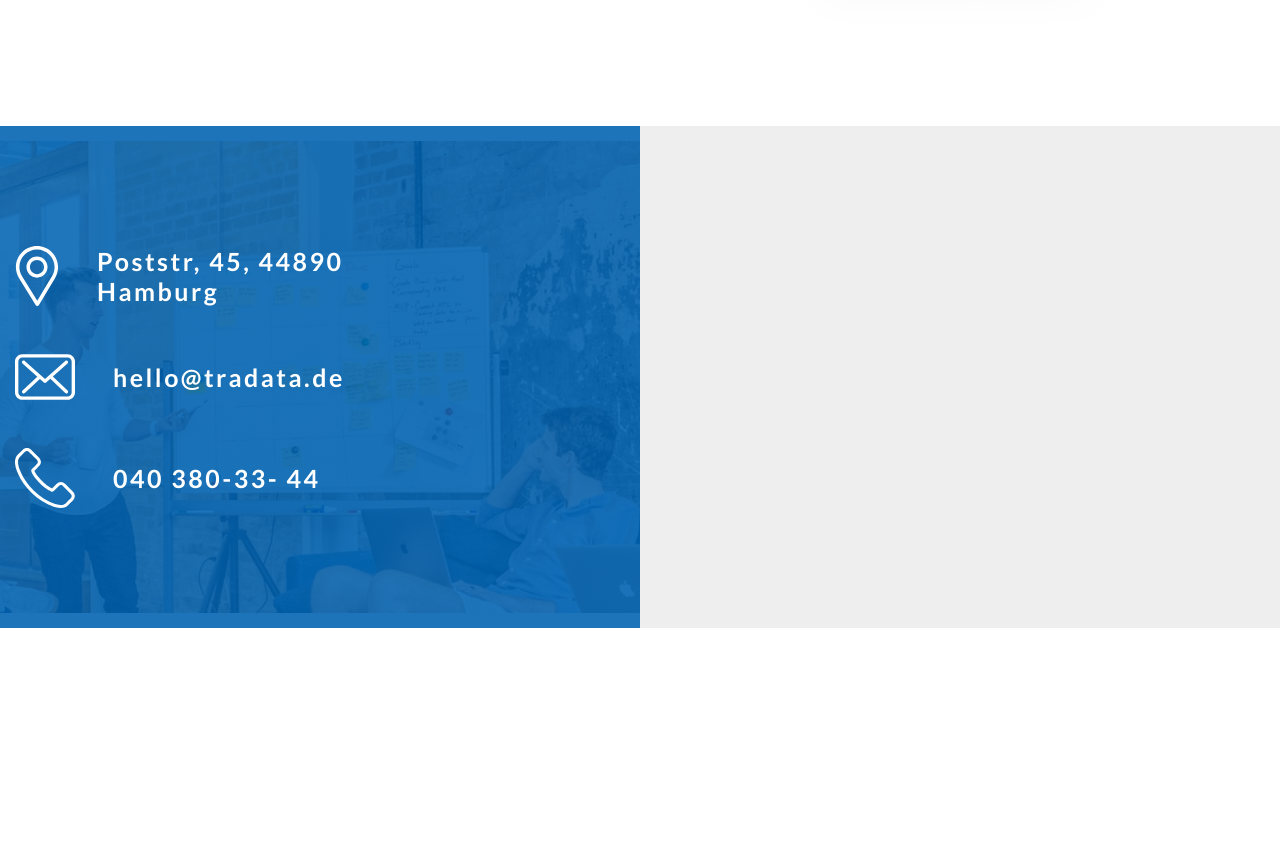
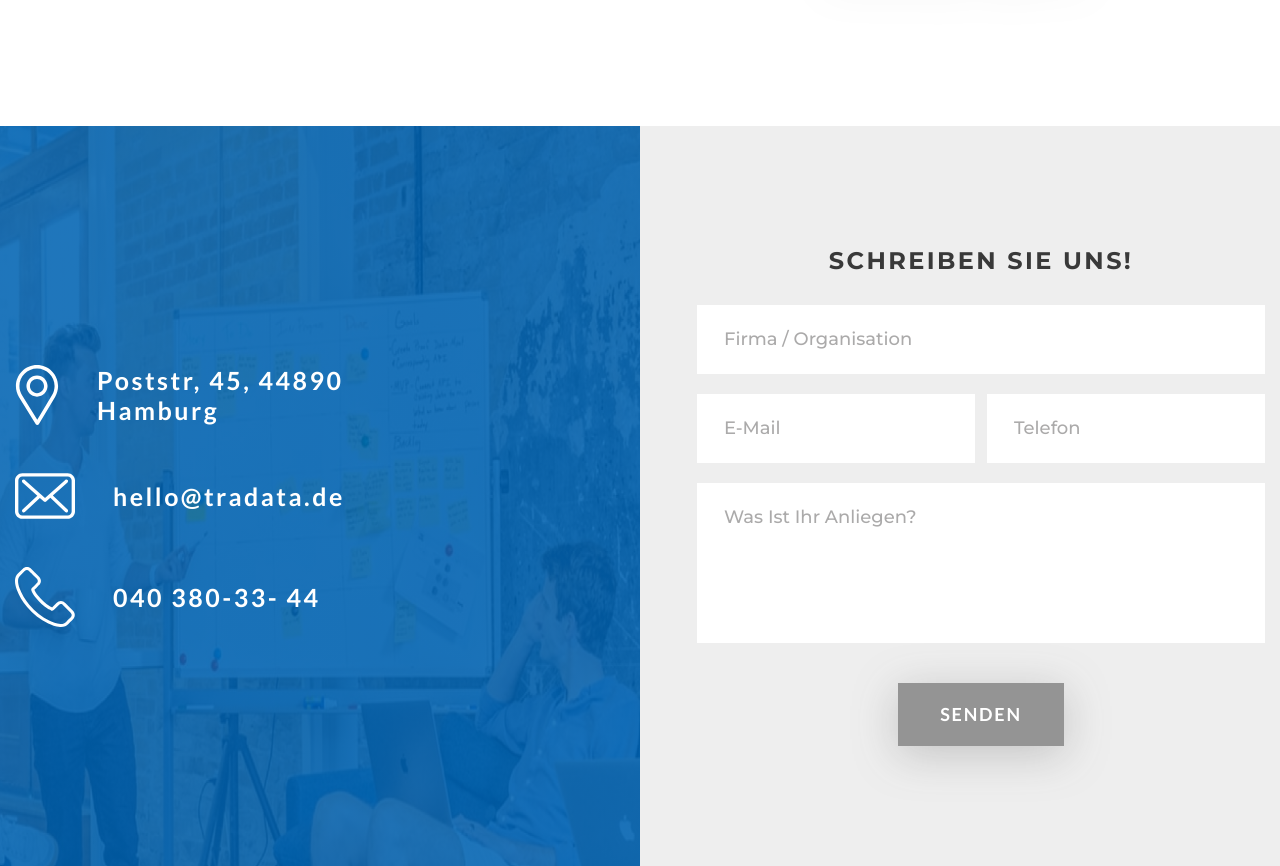
Before and after one commit to liaHi19/genius, a React (Create React App) app: page / in a window 1280 px wide. Shown: the part 3600-4466 px from the top of the page. Before the commit the page ends 4228 px from the top, so only its background shows below. Built offline with nearby package versions, Linux system fonts and the light colour scheme.

Commit message:
[#7]Add ContactForm

```diff
--- a/package.json
+++ b/package.json
@@ -3,6 +3,7 @@
   "version": "0.1.0",
   "private": true,
   "dependencies": {
+    "@hookform/resolvers": "^2.8.8",
     "@testing-library/jest-dom": "^5.16.4",
     "@testing-library/react": "^13.1.1",
     "@testing-library/user-event": "^13.5.0",
@@ -13,7 +14,9 @@
     "react-scripts": "5.0.1",
     "react-select": "^5.3.0",
     "sass": "^1.50.1",
-    "web-vitals": "^2.1.4"
+    "web-vitals": "^2.1.4",
+    "yup": "^0.32.11",
+    "yup-phone": "^1.3.2"
   },
   "scripts": {
     "start": "react-scripts start",
--- a/src/components/contact/ContactForm.jsx
+++ b/src/components/contact/ContactForm.jsx
@@ -1,7 +1,82 @@
 import React from "react";
+import { useForm } from "react-hook-form";
+import { yupResolver } from "@hookform/resolvers/yup";
+
+import { schemaContact } from "../../helpers/schemaContact";
+
+import MyInput from "../elements/MyInput";
+import MyTextarea from "../elements/MyTextarea";
+import MyButton from "../elements/MyButton";
 
 const ContactForm = () => {
-  return <div></div>;
+  const {
+    register,
+    handleSubmit,
+    formState: { errors, isValid },
+    reset,
+  } = useForm({
+    mode: "onBlur",
+    resolver: yupResolver(schemaContact),
+  });
+
+  const onSubmitContact = (data) => {
+    alert(JSON.stringify(data));
+    reset();
+  };
+
+  return (
+    <div className="contact__form-container">
+      <h3 className="contact__title">Schreiben Sie uns!</h3>
+
+      <form className="contact__form" onSubmit={handleSubmit(onSubmitContact)}>
+        <MyInput
+          className="contact__input input contact__input--full"
+          placeholder="firma / organisation"
+          type="text"
+          name="firma"
+          register={register("firma")}
+          error={errors.firma}
+        />
+        <div className="contact__inputs">
+          <div className="contact__input-container">
+            <MyInput
+              className="contact__input input"
+              placeholder="E-mail"
+              type="email"
+              name="email"
+              register={register("email")}
+              error={errors.email}
+            />
+          </div>
+          <div className="contact__input-container">
+            <MyInput
+              className="contact__input input"
+              placeholder="Telefon"
+              type="tel"
+              name="telephone"
+              register={register("telephone")}
+              error={errors?.telephone}
+            />
+          </div>
+        </div>
+        <MyTextarea
+          className="contact__textarea textarea"
+          placeholder="Was ist ihr anliegen?"
+          name="question"
+          register={register("question")}
+          error={errors.question}
+        />
+        <div className="contact__btn-container">
+          <MyButton
+            className={`btn ${isValid ? "contact__btn" : "btn-disabled"}`}
+            disabled={!isValid}
+          >
+            senden
+          </MyButton>
+        </div>
+      </form>
+    </div>
+  );
 };
 
 export default ContactForm;
--- /dev/null
+++ b/src/components/elements/MyButton.jsx
@@ -0,0 +1,7 @@
+import React from "react";
+
+const MyButton = ({ children, ...props }) => {
+  return <button {...props}>{children}</button>;
+};
+
+export default MyButton;
--- /dev/null
+++ b/src/components/elements/MyInput.jsx
@@ -0,0 +1,13 @@
+import React from "react";
+import { useForm } from "react-hook-form";
+
+const MyInput = ({ register, error, ...props }) => {
+  return (
+    <>
+      <input {...register} {...props} />
+      {error && <div className="contact__error">{error.message}</div>}
+    </>
+  );
+};
+
+export default MyInput;
--- /dev/null
+++ b/src/components/elements/MyTextarea.jsx
@@ -0,0 +1,12 @@
+import React from "react";
+
+const MyTextarea = ({ register, error, ...props }) => {
+  return (
+    <>
+      <textarea {...register} {...props} />
+      {error && <div className="contact__error">{error.message}</div>}
+    </>
+  );
+};
+
+export default MyTextarea;
--- /dev/null
+++ b/src/helpers/schemaContact.js
@@ -0,0 +1,26 @@
+import * as yup from "yup";
+
+const phoneRegExp =
+  /^((\\+[1-9]{1,4}[ \\-]*)|(\\([0-9]{2,3}\\)[ \\-]*)|([0-9]{2,4})[ \\-]*)*?[0-9]{3,4}?[ \\-]*[0-9]{3,4}?$/;
+
+export const schemaContact = yup.object().shape({
+  firma: yup
+    .string()
+    .min(4, "* Min length is 4")
+    .max(40, "* Max length is 40")
+    .required("* The firma is required"),
+  email: yup
+    .string()
+    .email("* Enter valid email")
+    .min(6, "* Min length is 6")
+    .required("* The email is required"),
+  telephone: yup
+    .string()
+    .required("* The phone is required")
+    .matches(phoneRegExp, "* Please enter a valid phone"),
+  question: yup
+    .string()
+    .required("* Please enter your message")
+    .min(4, "* Your message is too short")
+    .max(200, "* Your message is too long"),
+});
--- a/src/styles/_global.scss
+++ b/src/styles/_global.scss
@@ -60,3 +60,38 @@ body {
   color: darken(#0063b2, 10%);
   border-color: darken(#0063b2, 10%);
 }
+
+.input,
+.textarea {
+  border: none;
+  background-color: #fff;
+  outline-width: 0px;
+  &::placeholder {
+    @extend %mons-500;
+    color: var(--placeholder-color);
+    text-transform: capitalize;
+  }
+  &:focus {
+    outline-width: 1px;
+    outline-color: var(--main-text-accent);
+  }
+}
+
+.btn {
+  display: flex;
+  align-items: center;
+  justify-content: center;
+  @extend %lato-700;
+  letter-spacing: 0.1em;
+  padding: 16px 42px;
+  text-transform: uppercase;
+  border: none;
+  filter: drop-shadow(0px 8px 22px rgba(66, 66, 66, 0.25));
+  cursor: pointer;
+}
+
+.btn-disabled {
+  background-color: rgb(148, 148, 148);
+  color: #fff;
+  cursor: auto;
+}
--- a/src/styles/index.scss
+++ b/src/styles/index.scss
@@ -10,6 +10,7 @@
   top: 0;
   z-index: 999;
   background-color: var(--bg-color);
+
   &__inner {
     display: flex;
     align-items: center;
@@ -22,6 +23,7 @@
     display: flex;
     align-items: center;
   }
+
   &__select {
     padding: 0 15px 5px;
   }
@@ -122,6 +124,7 @@
     margin: 0 auto;
     padding: 0 15px;
   }
+
   &__start {
     margin-bottom: 150px;
 
@@ -129,6 +132,7 @@
       margin-bottom: 80px;
     }
   }
+
   &__title {
     @extend %pt-700;
     font-size: 42px;
@@ -138,11 +142,13 @@
     color: #000;
     margin-bottom: 35px;
   }
+
   &__content {
     @extend %mons-400;
     max-width: 870px;
     margin: 0 auto;
   }
+
   &__text {
     text-align: center;
     letter-spacing: 0.1em;
@@ -229,12 +235,13 @@
   background-image: linear-gradient(rgba(#0063b2, 0.88), rgba(#0063b2, 0.88)),
     url("../assets/images/bg-contact.jpg");
   background-position: left center;
-  background-size: 50%;
+  background-size: 50% 100%;
   background-repeat: no-repeat;
 
   &__inner {
     display: flex;
     align-items: center;
+    justify-content: space-between;
   }
 
   &__info {
@@ -244,12 +251,14 @@
     justify-content: center;
     max-width: 380px;
   }
+
   &__info-item {
     align-self: start;
     &:not(:last-child) {
       margin-bottom: 48px;
     }
   }
+
   &__info-link {
     display: flex;
     align-items: center;
@@ -259,9 +268,87 @@
       font-size: 25px;
       line-height: 30px;
       letter-spacing: 0.1em;
-
       margin-left: 38px;
       max-width: 275px;
     }
   }
+
+  &__title {
+    @extend %mons-700;
+    font-size: 24px;
+    line-height: 29px;
+    letter-spacing: 0.1em;
+    text-align: center;
+    color: #393939;
+    text-transform: uppercase;
+    margin-bottom: 30px;
+  }
+
+  &__form {
+    width: 568px;
+  }
+
+  &__inputs {
+    display: flex;
+    align-items: center;
+    justify-content: space-between;
+    margin: 20px 0;
+  }
+
+  &__input {
+    width: 278px;
+    padding: 19px 27px;
+  }
+
+  &__error {
+    color: #ff5252;
+    font-size: 16px;
+    line-height: 28px;
+    margin-top: 5px;
+  }
+
+  &__input.contact__input--full {
+    max-width: 100%;
+    width: 100%;
+  }
+
+  &__textarea {
+    width: 100%;
+    padding: 19px 27px;
+    resize: none;
+    min-height: 160px;
+  }
+
+  &__btn-container {
+    display: flex;
+    align-items: center;
+    justify-content: center;
+    margin-top: 30px;
+  }
+
+  &__btn {
+    color: #fff;
+    background: linear-gradient(
+      -45deg,
+      #2f7ebd 0%,
+      #2f7ebd 25%,
+      #0063b2 75%,
+      #0063b2 100%
+    );
+    transform: scale(1);
+    transition: var(--transition);
+
+    &:hover {
+      background: linear-gradient(
+        45deg,
+        #2f7ebd 0%,
+        #2f7ebd 25%,
+        #0063b2 75%,
+        #0063b2 100%
+      );
+    }
+    &:active {
+      transform: scale(0.95);
+    }
+  }
 }
```
Also changed, not shown: 1 other file (tests, documents, lock files or other folders).
